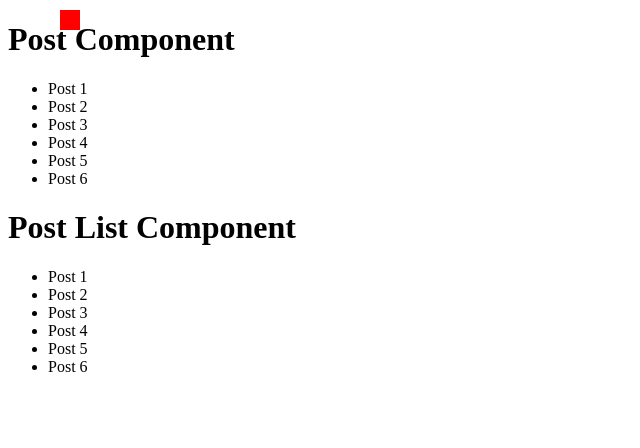
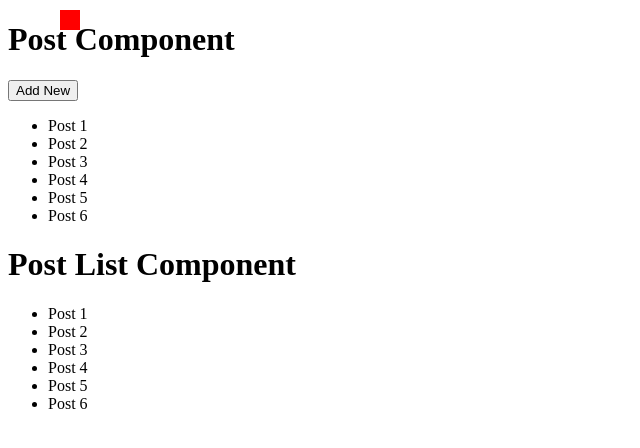
Before and after one commit to Neil-Barot/Angular-Notes, an Angular app: page / in a window 1280 px wide. Shown: the top 448 px of the page, without its empty margins (0-640 px from the left). Built offline with nearby package versions, Linux system fonts and the light colour scheme.

Commit message:
Interface

```diff
--- /dev/null
+++ b/src/app/models/post.ts
@@ -0,0 +1,5 @@
+export interface Post {
+    id: Number,
+    postTitle: String,
+    date?: Date //? makes date optional
+}
--- a/src/app/post/post.component.html
+++ b/src/app/post/post.component.html
@@ -1,3 +1,5 @@
+<button (click) = 'addNewData()'>Add New</button>
+
 <ul>
     <li *ngFor = "let post of posts">{{post.postTitle}}</li>
 </ul>
--- a/src/app/post/post.component.ts
+++ b/src/app/post/post.component.ts
@@ -2,13 +2,14 @@ import { Component, OnInit, Input, Output, EventEmitter } from '@angular/core';
 import { PostListComponent } from './post-list/post-list.component';
 import { PostService } from '../services/post.service';
 import { NgFor } from '@angular/common';
+import { Post } from '../models/post';
 
 @Component({
   selector: 'app-post',
   standalone: true,
   imports: [PostListComponent, NgFor],
   templateUrl: './post.component.html',
-  styleUrl: './post.component.css'
+  styleUrl: './post.component.css',
 })
 export class PostComponent implements OnInit{
   posts: Array<any>;
@@ -23,4 +24,12 @@ export class PostComponent implements OnInit{
 
   }
 
+  addNewData() {
+    let newPost: Post = {
+      id: 7,
+      postTitle: 'post 7',
+    }
+
+    this.postService.addPost(newPost);
+  }
 }
--- a/src/app/services/post.service.ts
+++ b/src/app/services/post.service.ts
@@ -12,4 +12,8 @@ export class PostService {
         {id: 5, postTitle: "Post 5"},
         {id: 6, postTitle: "Post 6"},
     ]
+
+    addPost(data) {
+        this.postList.push(data);
+    }
 }
```
